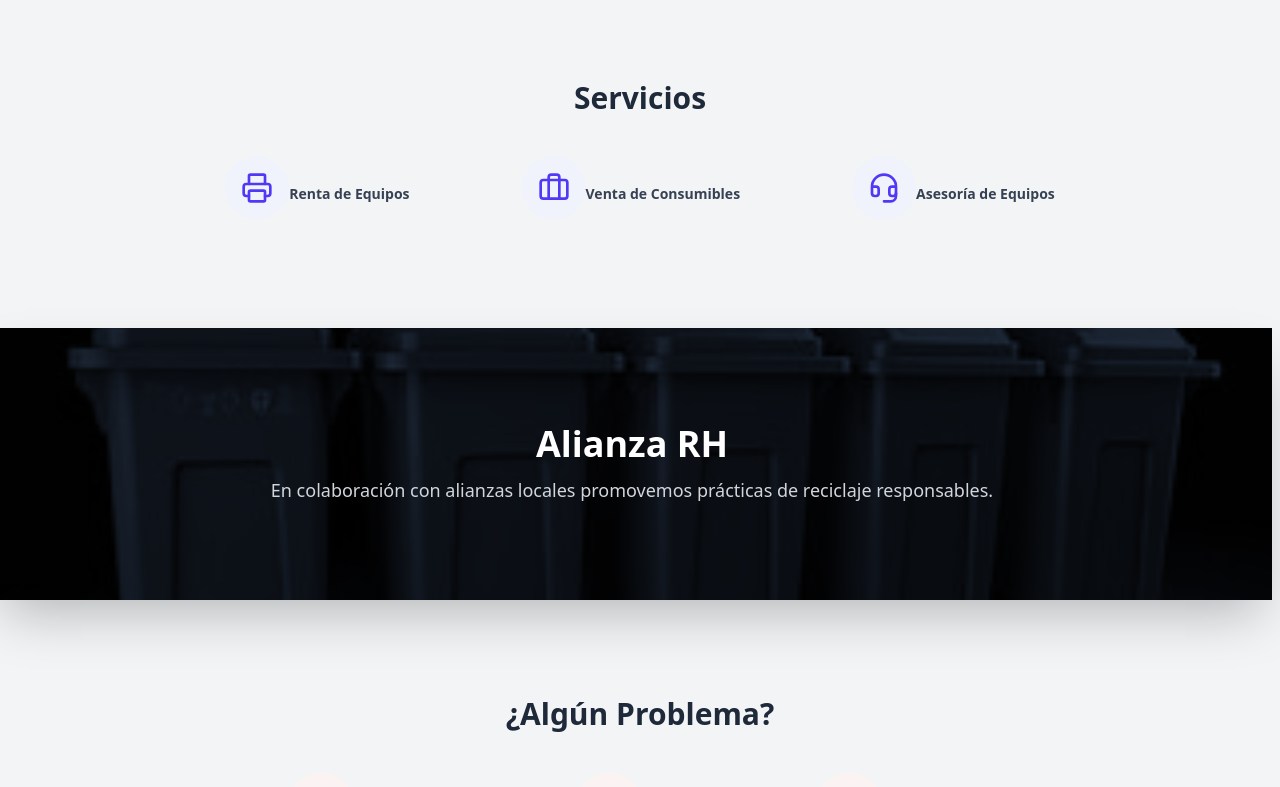
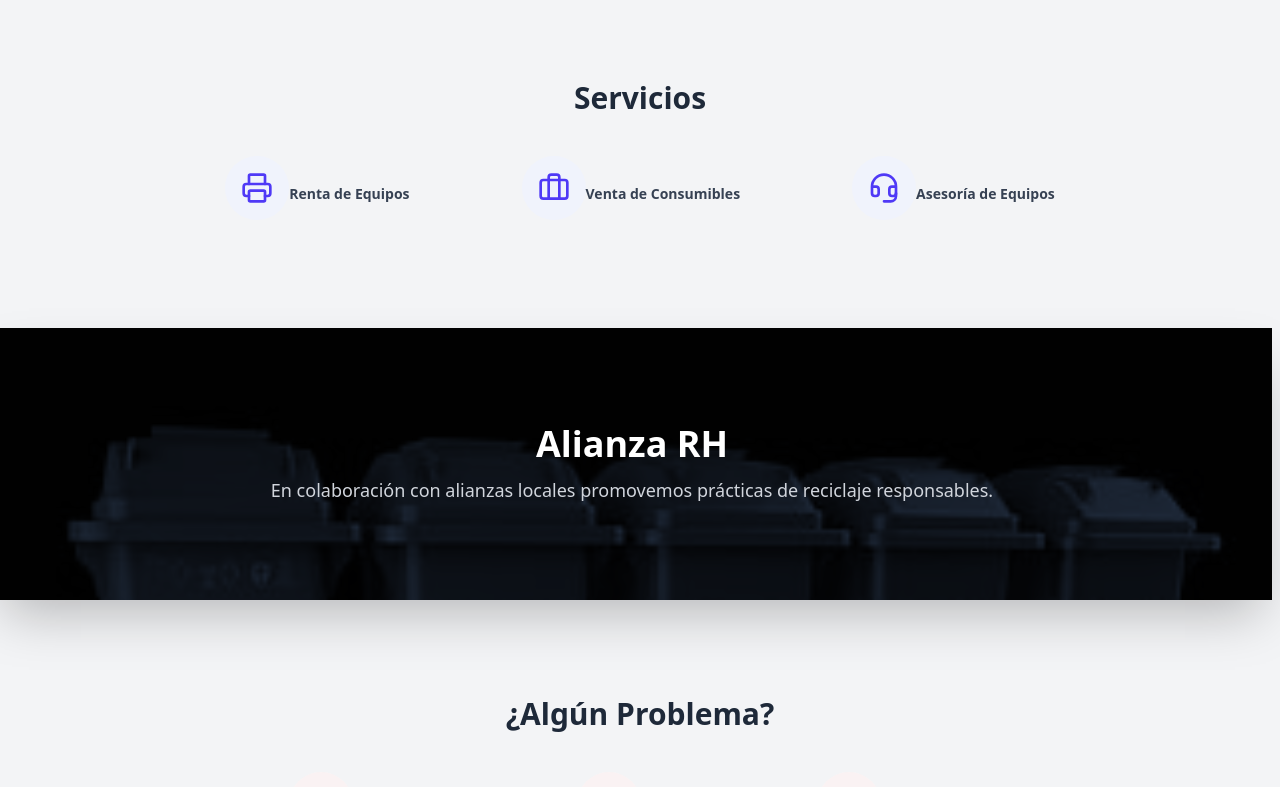
Before and after one commit to gioquiroz/tes_react, a React (Vite) app in the folder nuevo-proyecto-tes/: page / in a window 1280 px wide. Shown: the part 512-1299 px from the top of the page. Built offline with nearby package versions, Linux system fonts and the light colour scheme.

Commit message:
parallax
cambios en el parallax

```diff
--- a/nuevo-proyecto-tes/src/components/MainContent.jsx
+++ b/nuevo-proyecto-tes/src/components/MainContent.jsx
@@ -67,10 +67,10 @@ function MainContent() {
             {/* Banner de Alianza */}
             <div className="w-screen relative left-1/2 -translate-x-1/2 -mx-2">
             <section
-  className="text-white py-24 my-24 shadow-2xl bg-cover bg-center bg-gray-800 bg-no-repeat"
+                className="text-white py-24 my-24 shadow-2xl bg-cover bg-center bg-gray-800"
                 style={{
                     backgroundImage: `url(${allianceBannerUrl})`,
-    backgroundPosition: `center ${bgPos}%`,
+                    backgroundPosition: `center ${-bgPos}px`,
                     backgroundBlendMode: "multiply",
                 }}
                 >
@@ -81,6 +81,7 @@ function MainContent() {
                     </p>
                 </div>
             </section>
+
 
             </div>
 
```
Lines whose indentation alone changed are shown as unchanged.
